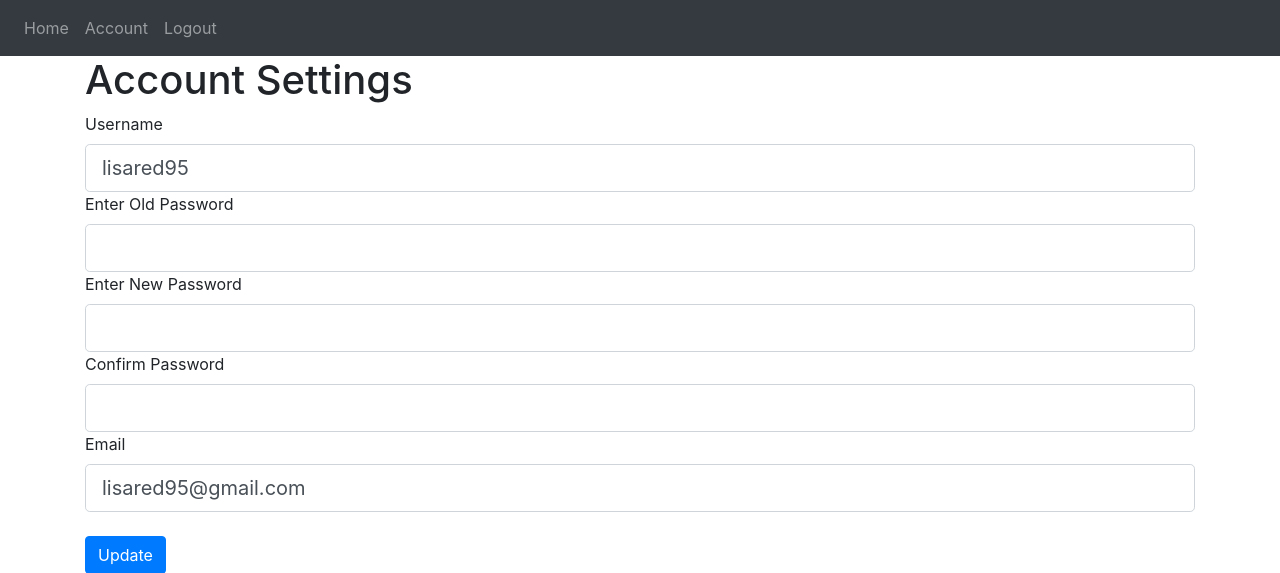
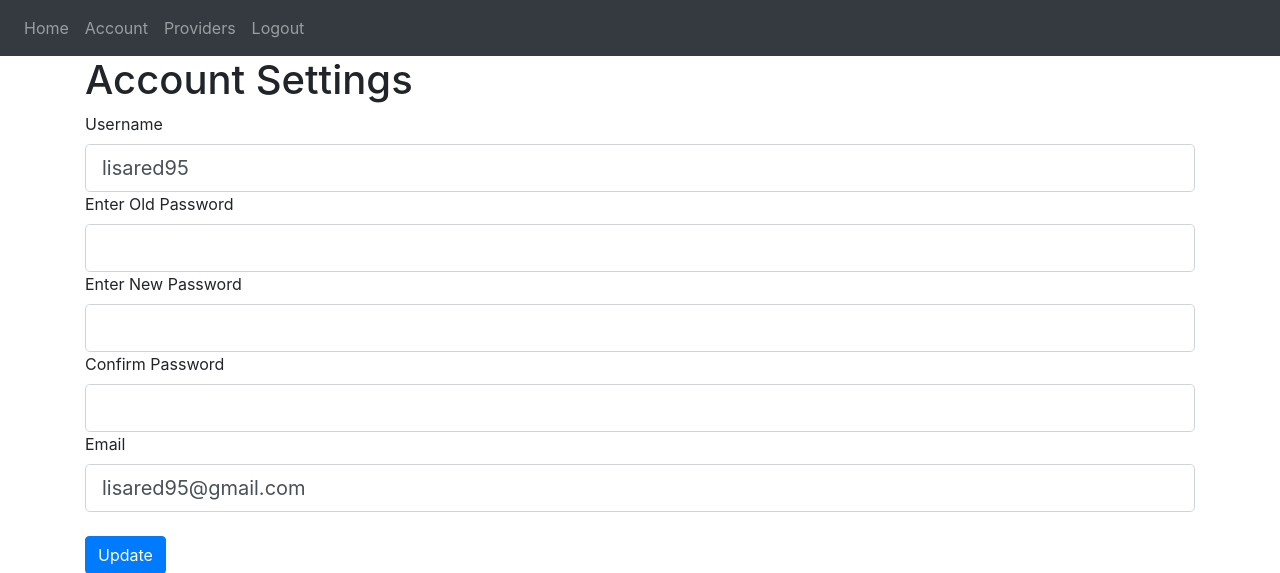
Before and after one commit to datasheng/intro-to-database-management-system-team-ww-nailvana, a Flask app: page /account in a window 1280 px wide. Shown: the top 573 px of the page. Run offline with Flask 3, Linux system fonts and the light colour scheme; a user stored in the database is signed in; data comes from the database, SQL or seed files in the repository; data that the repository does not hold is empty; parts of the project's set-up code (start-up, migrations or seed data) failed here and were passed over; some libraries are stand-ins or nearby versions.

Commit message:
Update base.html

```diff
--- a/Digital-Service/website/templates/base.html
+++ b/Digital-Service/website/templates/base.html
@@ -32,6 +32,7 @@
                 {% if user.is_authenticated %}
                   <a class="nav-item nav-link" id="home" href="/">Home</a>
                   <a class="nav-item nav-link" id="account" href="/account">Account</a>
+                  <a class="nav-item nav-link" id="providers" href="/providers">Providers</a>
                   <a class="nav-item nav-link" id="logout" href="/logout">Logout</a>
 
                   {% if type == "provider" %}
```
